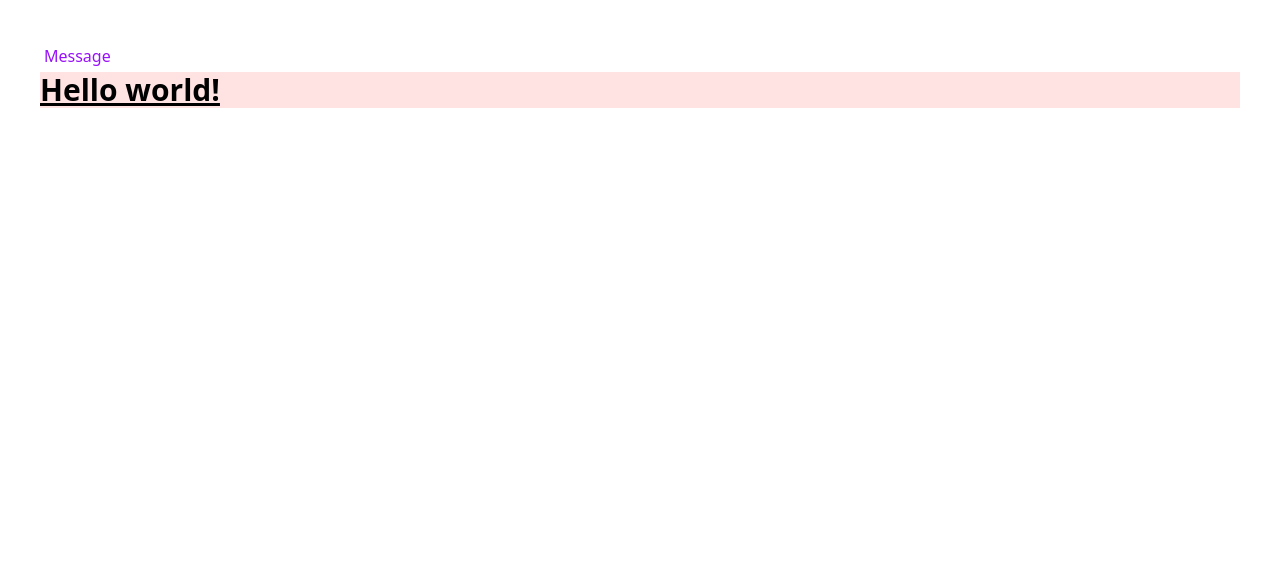
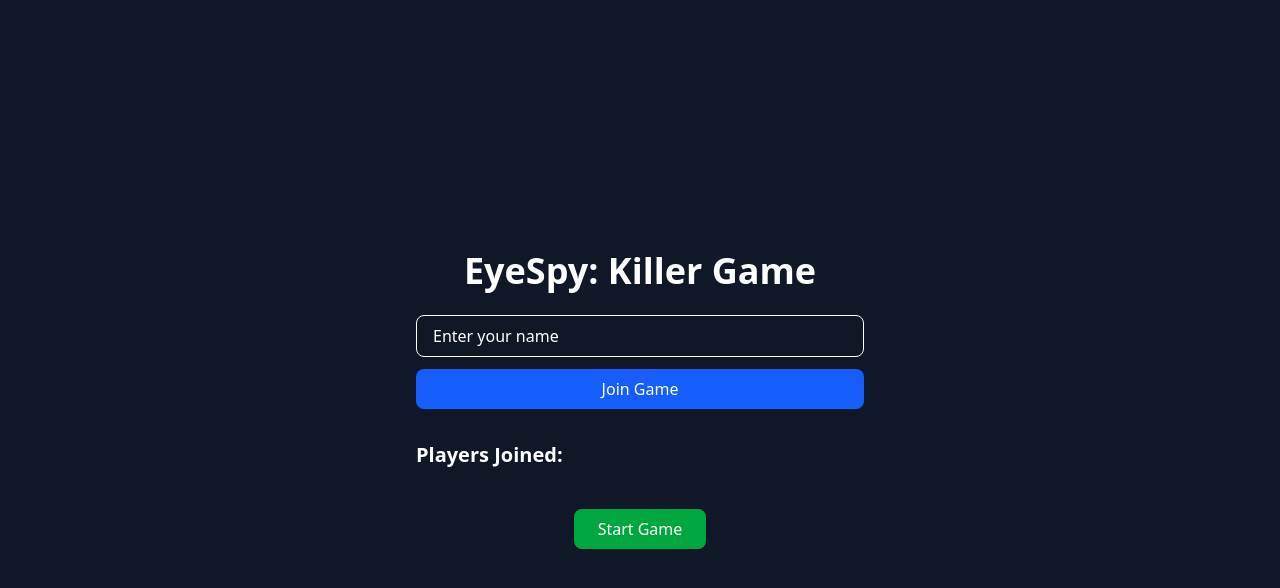
Before and after one commit to watch-r/smp-game-two, a website: page public/index.html in a window 1280 px wide. Drawn offline with Linux system fonts and the light colour scheme; files that its build step writes are made by us from their sources.

Commit message:
add landing page

```diff
--- a/public/index.html
+++ b/public/index.html
@@ -6,18 +6,40 @@
         <title>EyeSpy: Killer Game</title>
         <link rel="stylesheet" href="styles.css" />
     </head>
-    <body>
-        <div class="p-10">
+    <body class="bg-gray-900 text-white min-h-screen flex flex-col items-center justify-center px-4 py-8" >
+        <!-- Game Title -->
+        <h1 class="text-4xl font-bold mb-6">EyeSpy: Killer Game</h1>
+
+        <!-- Player Name Input -->
+        <div class="flex flex-col items-center gap-3 w-full max-w-md">
+            <input
+                id="playerName"
+                type="text"
+                placeholder="Enter your name"
+                class="w-full border border-white rounded-lg px-4 py-2 bg-transparent text-white placeholder-white"
+            />
             <button
-                class="p-1 rounded-2xl border-purple-200 text-purple-600 hover:border-transparent hover:bg-purple-600 hover:text-white active:bg-purple-700"
+                onclick="joinGame()"
+                class="bg-blue-600 hover:bg-blue-700 transition px-4 py-2 rounded-lg w-full"
             >
-                Message
+                Join Game
             </button>
-            <h1 class="text-3xl font-bold bg-red-100 underline">
-                Hello world!
-            </h1>
         </div>
 
-        <script src="game.js"></script>
+        <!-- Player List -->
+        <div id="playerList" class="mt-8 w-full max-w-md">
+            <h2 class="text-xl font-semibold mb-2">Players Joined:</h2>
+            <ul class="space-y-2" id="playersUl"></ul>
+        </div>
+
+        <!-- Start Game Button (Host) -->
+        <button
+            onclick="startGame()"
+            class="mt-8 bg-green-600 hover:bg-green-700 px-6 py-2 rounded-lg"
+        >
+            Start Game
+        </button>
+
+        <script src="scripts.js"></script>
     </body>
 </html>
--- /dev/null
+++ b/public/scripts.js
@@ -0,0 +1,7 @@
+const players = [];
+
+function startGame() {
+    if (players.length < 3)
+        return alert("Need at least 3 players to start the game.");
+    alert("Game Starting... (Next Step: Assign Roles)");
+}
```
Also changed, not shown: public/styles.css.
